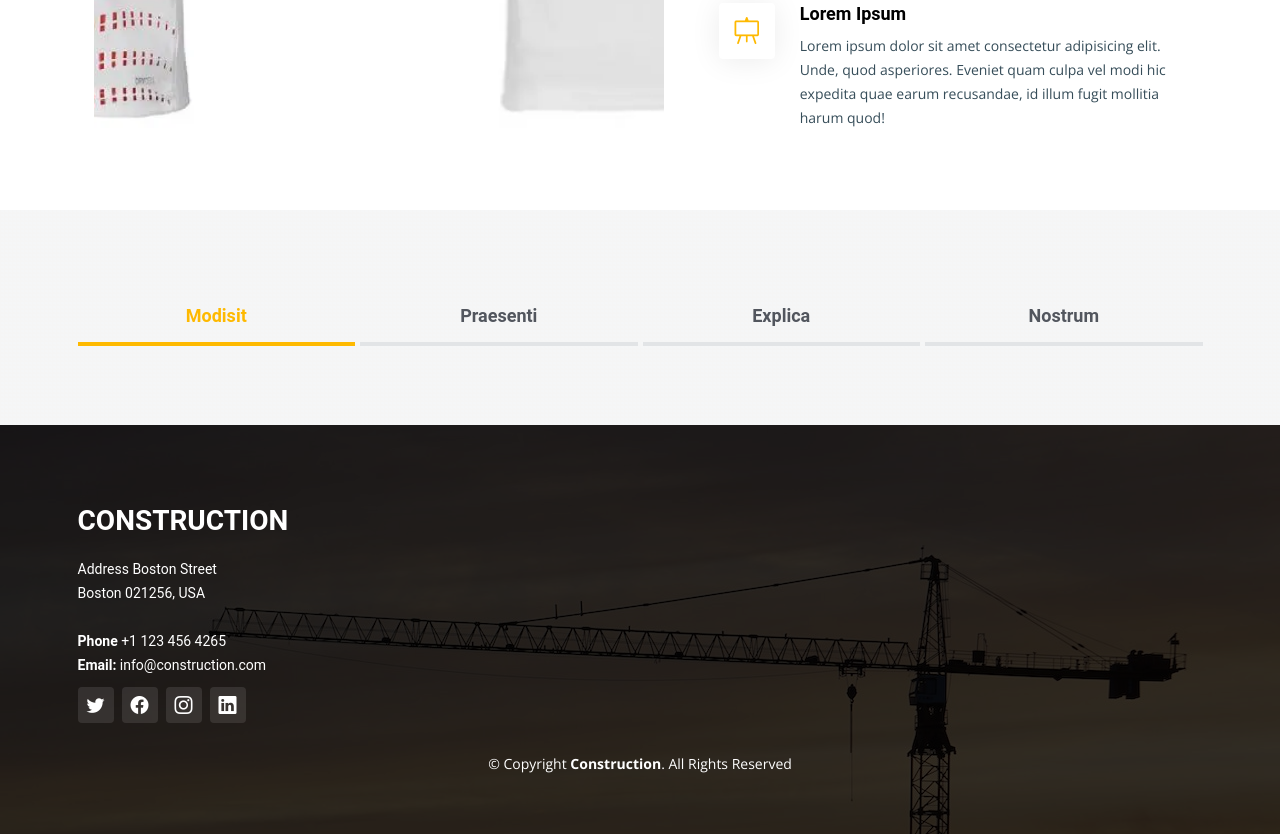
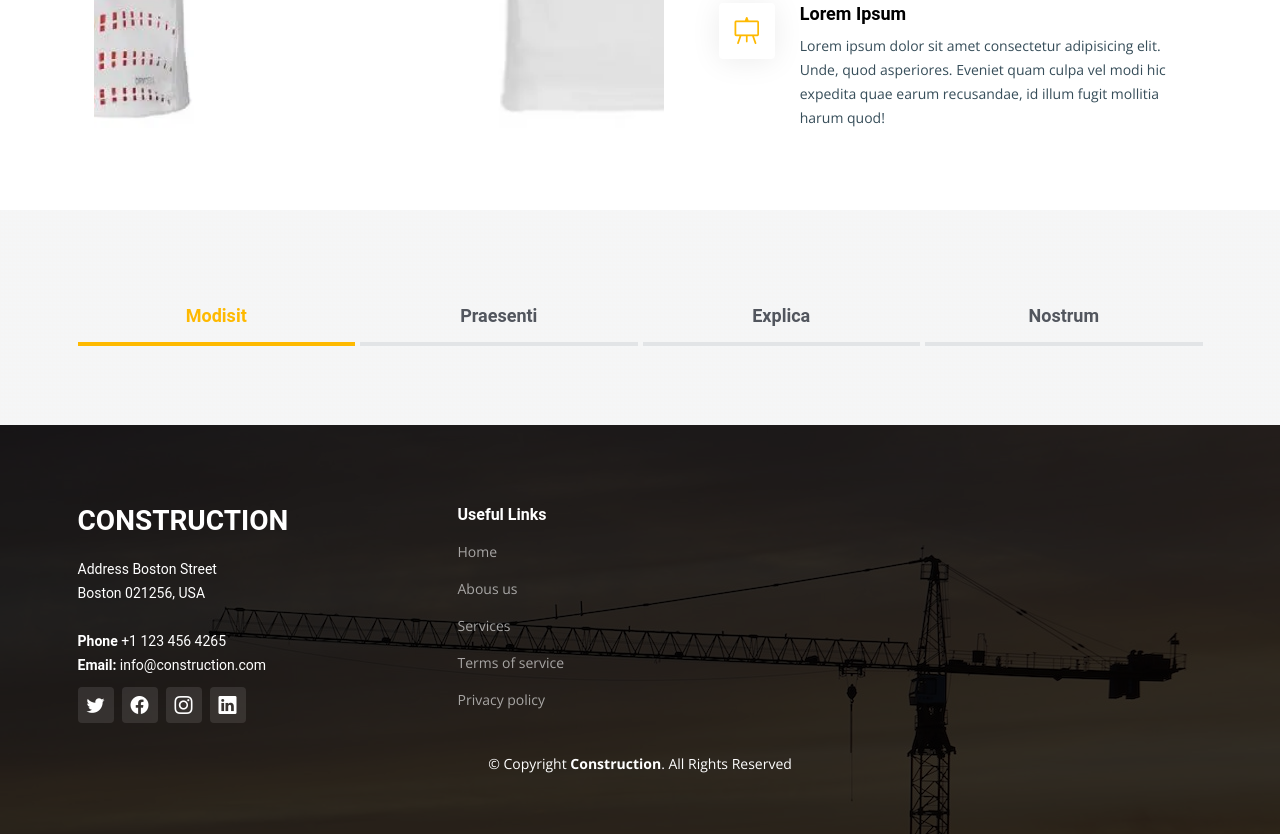
Before and after one commit to yasZemmouri/construction, a website: page index.html in a window 1280 px wide. Shown: the part 4534-5368 px from the top of the page. Drawn offline with nearby package versions, Linux system fonts and the light colour scheme.

Commit message:
footer useful links column added

```diff
--- a/assets/css/main2.css
+++ b/assets/css/main2.css
@@ -897,3 +897,38 @@ footer .footer-content .social-links a:hover {
     /* I don't think I need this  */
     text-decoration: none;
 }
+
+footer .footer-content .footer-links {
+    margin-bottom: 30px;
+}
+
+footer .footer-content h4 {
+    font-size: 16px;
+    font-weight: 600;
+    /* I don't need it?  */
+    /* color: white; */
+    /* position: relative; */
+    padding-bottom: 12px;
+}
+
+footer .footer-content .footer-links ul {
+    list-style: none;
+    padding: 0;
+    margin: 0;
+}
+
+footer .footer-content .footer-links ul li {
+    padding: 8px 0;
+}
+
+footer .footer-content .footer-links ul li:first-child {
+    padding-top: 0;
+}
+
+footer .footer-content .footer-links ul a {
+    color: rgba(255, 255, 255, 0.6)
+}
+
+footer .footer-content .footer-links ul a:hover {
+    color: white;
+}
--- a/index.html
+++ b/index.html
@@ -435,8 +435,18 @@
                                         class="bi bi-linkedin"></i></a>
                             </div>
                         </div>
+                    </div> <!--end of footer info column-->
+                    <div class="col-lg-3 col-md-3 footer-links">
+                        <h4>Useful Links</h4>
+                        <ul>
+                            <li><a href="#">Home</a></li>
+                            <li><a href="#">Abous us</a></li>
+                            <li><a href="#">Services</a></li>
+                            <li><a href="#">Terms of service</a></li>
+                            <li><a href="#">Privacy policy</a></li>
+                        </ul>
                     </div>
-                </div>
+                </div><!--end of footer links column-->
             </div>
             <div class="footer-legal text-center">
                 <div class="container-xl">
```
